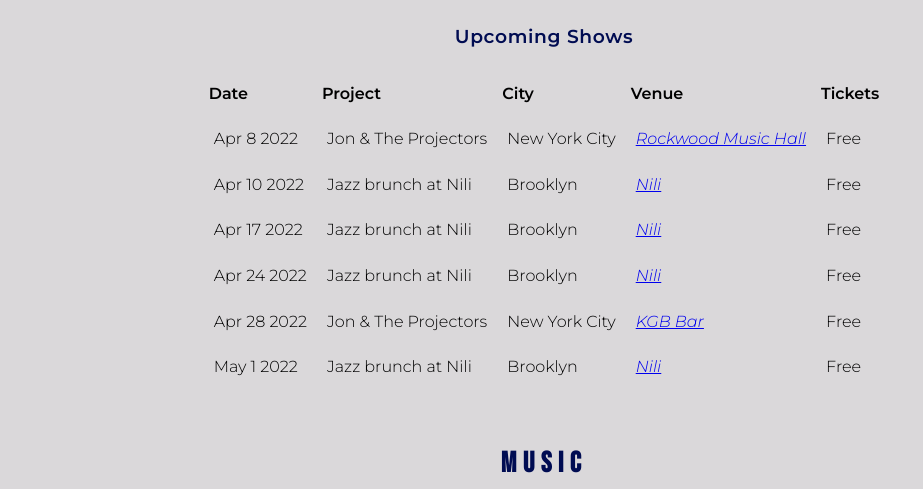
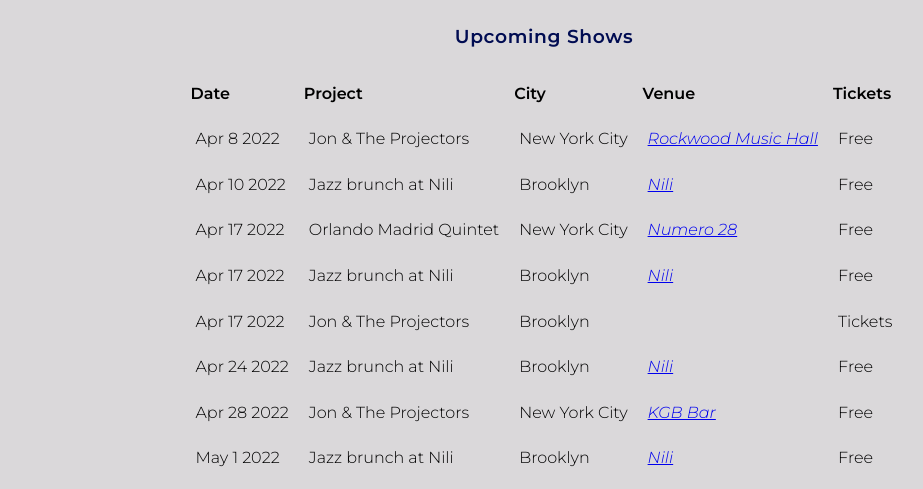
Before and after one commit to edenhargil/edenhargil.github.io, a website: page index.html in a window 1280 px wide. Shown: the part 774-1263 px from the top of the page, without its empty margins (96-1019 px from the left). Drawn offline with Linux system fonts and the light colour scheme.

Commit message:
gigs update

```diff
--- a/index.html
+++ b/index.html
@@ -110,10 +110,24 @@
               </tr>
               <tr>
                 <td>Apr 17 2022</td>
+                <td>Orlando Madrid Quintet</td>
+                <td>New York City</td>
+                <td><address><a href="https://goo.gl/maps/E9dyaJMFF5nbywdL7">Numero 28</a></address></td>
+                <td><a>Free</a></td>
+              </tr>
+              <tr>
+                <td>Apr 17 2022</td>
                 <td>Jazz brunch at Nili</td>
                 <td>Brooklyn</td>
                 <td><address><a href="https://goo.gl/maps/RzpviQhr8jdzBcvJ8">Nili</a></address></td>
                 <td><a>Free</a></td>
+              </tr>
+              <tr>
+                <td>Apr 17 2022</td>
+                <td>Jon & The Projectors</td>
+                <td>Brooklyn</td>
+                <td><address><a href=""></a></address></td>
+                <td><a>Tickets</a></td>
               </tr>
               <tr>
                 <td>Apr 24 2022</td>
```
